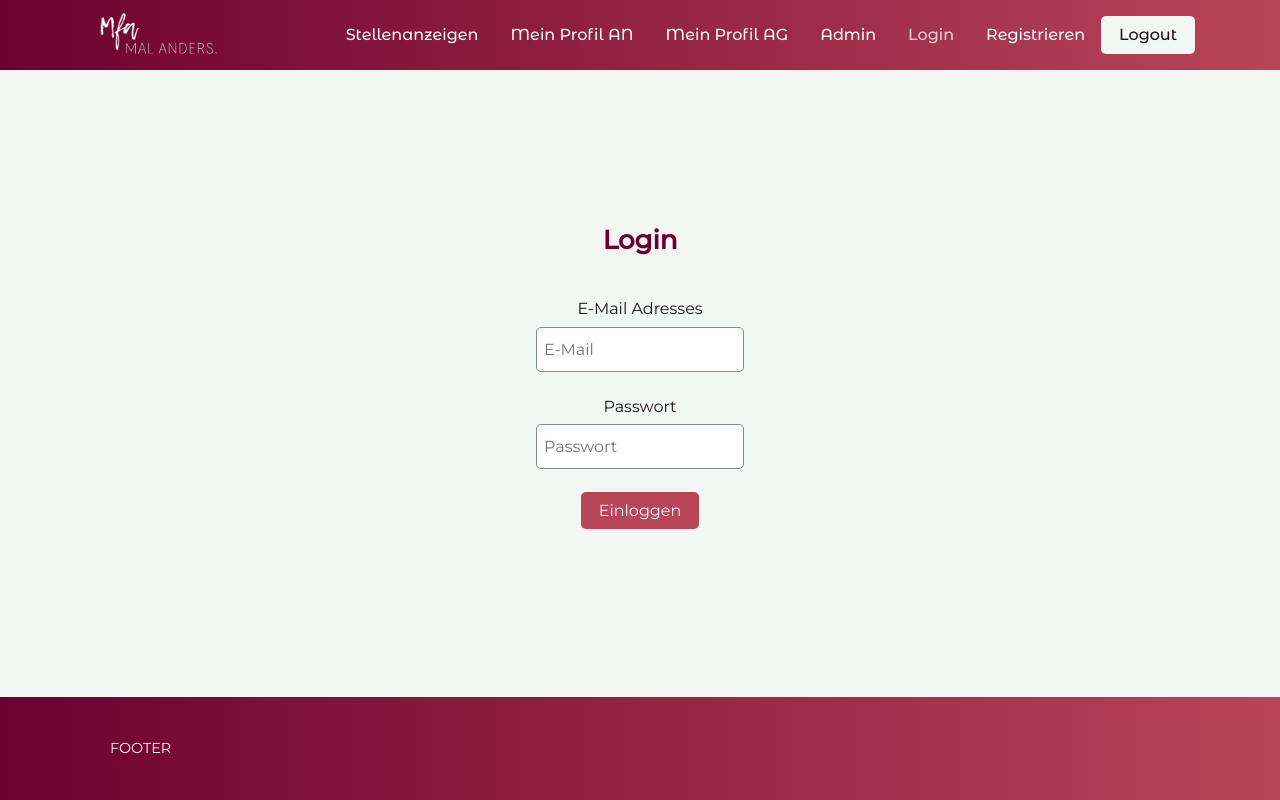
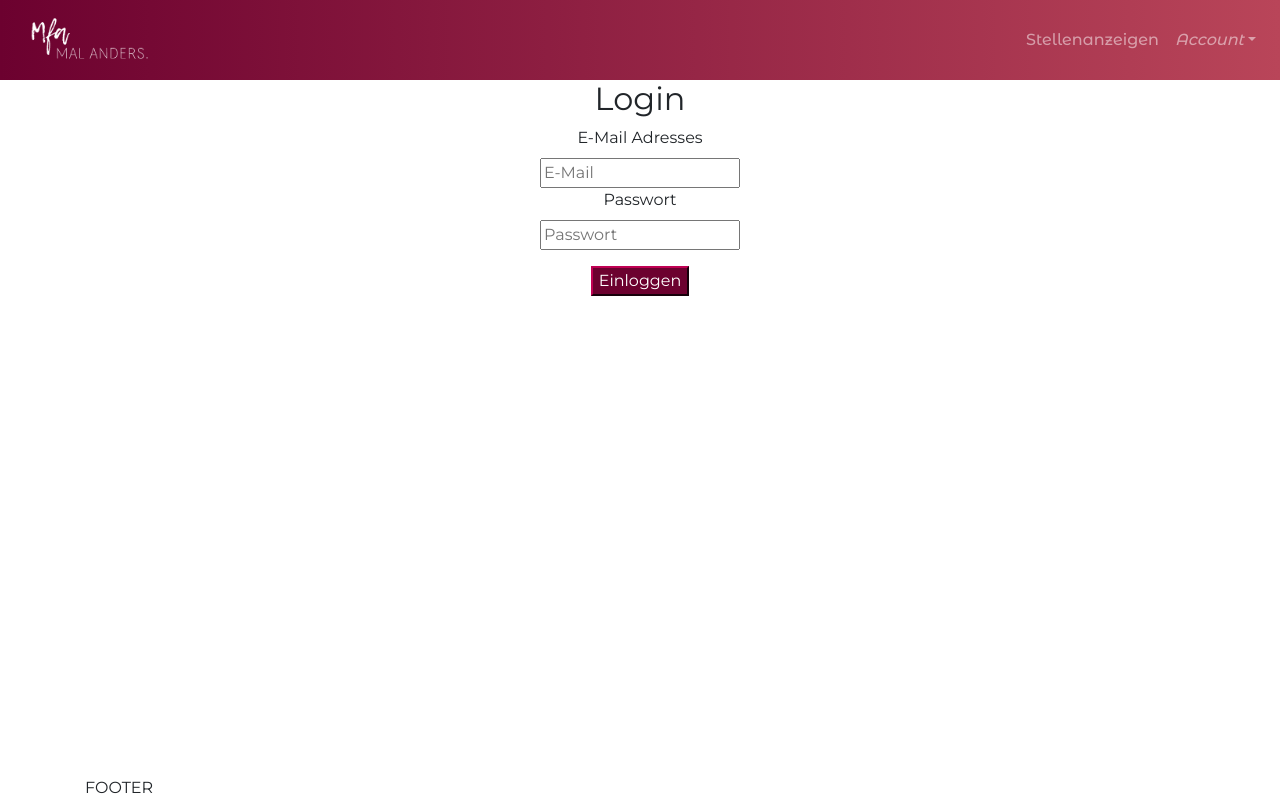
Before and after one commit to christopherliedtke/vueX_nodeExpress_mongoDB_wAuth_starter, a Vue app in the folder client/: page /login in a window 1280 px wide. Built offline with nearby package versions, Linux system fonts and the light colour scheme.

Commit message:
Integrate Bootsrtap and style header

```diff
--- a/client/package.json
+++ b/client/package.json
@@ -9,6 +9,7 @@
   },
   "dependencies": {
     "axios": "^0.19.2",
+    "bootstrap-vue": "^2.15.0",
     "core-js": "^3.6.4",
     "vue": "^2.6.11",
     "vue-cookies": "^1.7.0",
--- a/client/src/App.vue
+++ b/client/src/App.vue
@@ -20,5 +20,7 @@ export default {
 </script>
 
 <style lang="scss">
-@import "@/styles/index.scss";
+// @import "@/styles/index.scss";
+@import "@/styles/custom.scss";
+@import "../node_modules/bootstrap/scss/bootstrap.scss";
 </style>
--- a/client/src/components/Header.vue
+++ b/client/src/components/Header.vue
@@ -1,19 +1,43 @@
 <template>
     <header>
-        <div class="container">
-            <router-link to="/"
-                ><img src="../assets/Logo_mfa-mal-anders-white.png" alt=""
-            /></router-link>
-            <nav>
-                <router-link to="/">Stellenanzeigen</router-link>
-                <router-link to="/account-an">Mein Profil AN</router-link>
-                <router-link to="/account-ag">Mein Profil AG</router-link>
-                <router-link to="/admin">Admin</router-link>
-                <router-link to="/login">Login</router-link>
-                <router-link to="/register">Registrieren</router-link>
-                <Logout />
-            </nav>
-        </div>
+        <b-navbar toggleable="lg" type="dark">
+            <b-navbar-brand to="/">
+                <img
+                    src="../assets/Logo_mfa-mal-anders-white.png"
+                    height="70"
+                    alt=""
+                />
+            </b-navbar-brand>
+
+            <b-navbar-toggle target="nav-collapse"></b-navbar-toggle>
+
+            <b-collapse id="nav-collapse" is-nav>
+                <b-navbar-nav class="ml-auto">
+                    <b-nav-item to="/">Stellenanzeigen</b-nav-item>
+
+                    <b-nav-item-dropdown right>
+                        <!-- Using 'button-content' slot -->
+                        <template v-slot:button-content>
+                            <em>Account</em>
+                        </template>
+                        <b-dropdown-item to="/account-an"
+                            >AN Profil</b-dropdown-item
+                        >
+                        <b-dropdown-item to="/account-ag"
+                            >AG Profil</b-dropdown-item
+                        >
+                        <b-dropdown-item to="/admin">Admin</b-dropdown-item>
+                        <b-dropdown-item to="/login">Login</b-dropdown-item>
+                        <b-dropdown-item to="/register"
+                            >Registrieren</b-dropdown-item
+                        >
+                        <b-dropdown-item>
+                            <Logout />
+                        </b-dropdown-item>
+                    </b-nav-item-dropdown>
+                </b-navbar-nav>
+            </b-collapse>
+        </b-navbar>
     </header>
 </template>
 
--- a/client/src/components/Logout.vue
+++ b/client/src/components/Logout.vue
@@ -1,5 +1,6 @@
 <template>
-    <button class="btn-secondary" @click="onLogout">Logout</button>
+    <b-button size="sm" type="submit" @click="onLogout">Logout</b-button>
+    <!-- <button class="btn-secondary" @click="onLogout">Logout</button> -->
 </template>
 
 <script>
--- a/client/src/main.js
+++ b/client/src/main.js
@@ -2,6 +2,10 @@ import Vue from "vue";
 import App from "./App.vue";
 import router from "./router";
 import store from "./store";
+import { BootstrapVue, BootstrapVueIcons } from "bootstrap-vue";
+
+Vue.use(BootstrapVue);
+Vue.use(BootstrapVueIcons);
 
 Vue.config.productionTip = false;
 
--- a/client/src/styles/_config.scss
+++ b/client/src/styles/_config.scss
@@ -1,26 +1,22 @@
 @import url("https://fonts.googleapis.com/css2?family=Montserrat+Alternates:wght@300;500&family=Montserrat:wght@400;700&display=swap");
 
-$font-headlines: "Montserrat Alternates", sans-serif;
-$font-stack: "Montserrat", sans-serif;
+$font-family-headlines: "Montserrat Alternates", sans-serif;
+$font-family-sans-serif: "Montserrat", sans-serif;
 
-$primary: #6c012f;
-$secondary: #b94559;
-$tertiary: #928fa6;
-$light-shade: #f8faf9;
-$light-accent: #f3f7f4;
-$dark-shade: #1d121c;
+$purple: #6c012f;
+$pink: #b94559;
+$lavendel: #928fa6;
+$dark: #1d121c;
+$light: #f8faf9;
 
-// Set text color based on bg
-@function set-text-color($color) {
-    @if (lightness($color) > 70) {
-        @return $dark-shade;
-    } @else {
-        @return $light-shade;
-    }
-}
+$primary: $purple;
+$secondary: $pink;
 
-// Set background & text color
-@mixin set-background($color) {
-    background-color: $color;
-    color: set-text-color($color);
-}
+$shadow1: 0px 0px 10px 0px rgba(29, 18, 28, 0.37);
+
+// $primary: #6c012f;
+// $secondary: #b94559;
+// $tertiary: #928fa6;
+// $light-shade: #f8faf9;
+// $light-accent: #f3f7f4;
+// $dark-shade: #1d121c;
--- a/client/src/styles/_header.scss
+++ b/client/src/styles/_header.scss
@@ -1,41 +1,46 @@
 header {
     background: linear-gradient(90deg, $primary, $secondary);
-    font-family: $font-headlines;
-    position: sticky;
-    top: 0;
-    left: 0;
-    right: 0;
-    z-index: 100;
+    font-family: $font-family-headlines;
 
-    .container {
-        display: flex;
-        justify-content: space-between;
-        align-items: center;
-        padding: 0px 15px;
-        height: 70px;
+    .navbar {
+        padding: 0 1rem;
+    }
 
-        & > a {
-            height: 70px;
-        }
+    // position: sticky;
+    // top: 0;
+    // left: 0;
+    // right: 0;
+    // z-index: 100;
 
-        img {
-            height: 70px;
-        }
+    // .container {
+    //     display: flex;
+    //     justify-content: space-between;
+    //     align-items: center;
+    //     padding: 0px 15px;
+    //     height: 70px;
 
-        nav {
-            display: flex;
-            align-items: center;
-            flex-wrap: wrap;
+    //     & > a {
+    //         height: 70px;
+    //     }
 
-            a {
-                color: $light-shade;
-                margin: 0 1rem;
-                transition: linear 0.1s;
+    //     img {
+    //         height: 70px;
+    //     }
 
-                &.router-link-exact-active {
-                    opacity: 0.8;
-                }
-            }
-        }
-    }
+    //     nav {
+    //         display: flex;
+    //         align-items: center;
+    //         flex-wrap: wrap;
+
+    //         a {
+    //             color: $light-shade;
+    //             margin: 0 1rem;
+    //             transition: linear 0.1s;
+
+    //             &.router-link-exact-active {
+    //                 opacity: 0.8;
+    //             }
+    //         }
+    //     }
+    // }
 }
--- a/client/src/styles/_utilities.scss
+++ b/client/src/styles/_utilities.scss
@@ -11,65 +11,7 @@ main {
     align-items: center;
 }
 
-.container {
-    max-width: 1140px;
-    padding: 1.3rem;
-    margin: 0 auto;
-}
-
 .box {
     border-radius: 5px;
-    box-shadow: 0px 0px 10px 0px rgba(29, 18, 28, 0.37);
+    box-shadow: $shadow1;
 }
-
-// Margin & padding classes
-$spaceamounts: (1, 2, 3, 4, 5);
-
-@each $space in $spaceamounts {
-    .m-#{$space} {
-        margin: #{$space/2}rem;
-    }
-    .my-#{$space} {
-        margin-top: #{$space/2}rem;
-        margin-bottom: #{$space/2}rem;
-    }
-    .mx-#{$space} {
-        margin-left: #{$space/2}rem;
-        margin-right: #{$space/2}rem;
-    }
-    .mt-#{$space} {
-        margin-top: #{$space/2}rem;
-    }
-    .mb-#{$space} {
-        margin-bottom: #{$space/2}rem;
-    }
-    .ml-#{$space} {
-        margin-left: #{$space/2}rem;
-    }
-    .mr-#{$space} {
-        margin-right: #{$space/2}rem;
-    }
-    .p-#{$space} {
-        padding: #{$space/2}rem;
-    }
-    .py-#{$space} {
-        padding-top: #{$space/2}rem;
-        padding-bottom: #{$space/2}rem;
-    }
-    .px-#{$space} {
-        padding-left: #{$space/2}rem;
-        padding-right: #{$space/2}rem;
-    }
-    .pt-#{$space} {
-        padding-top: #{$space/2}rem;
-    }
-    .pb-#{$space} {
-        padding-bottom: #{$space/2}rem;
-    }
-    .pl-#{$space} {
-        padding-left: #{$space/2}rem;
-    }
-    .pr-#{$space} {
-        padding-right: #{$space/2}rem;
-    }
-}
--- /dev/null
+++ b/client/src/styles/custom.scss
@@ -0,0 +1,3 @@
+@import "config";
+@import "utilities";
+@import "header";
```
Also changed, not shown: 1 other file (tests, documents, lock files or other folders).
